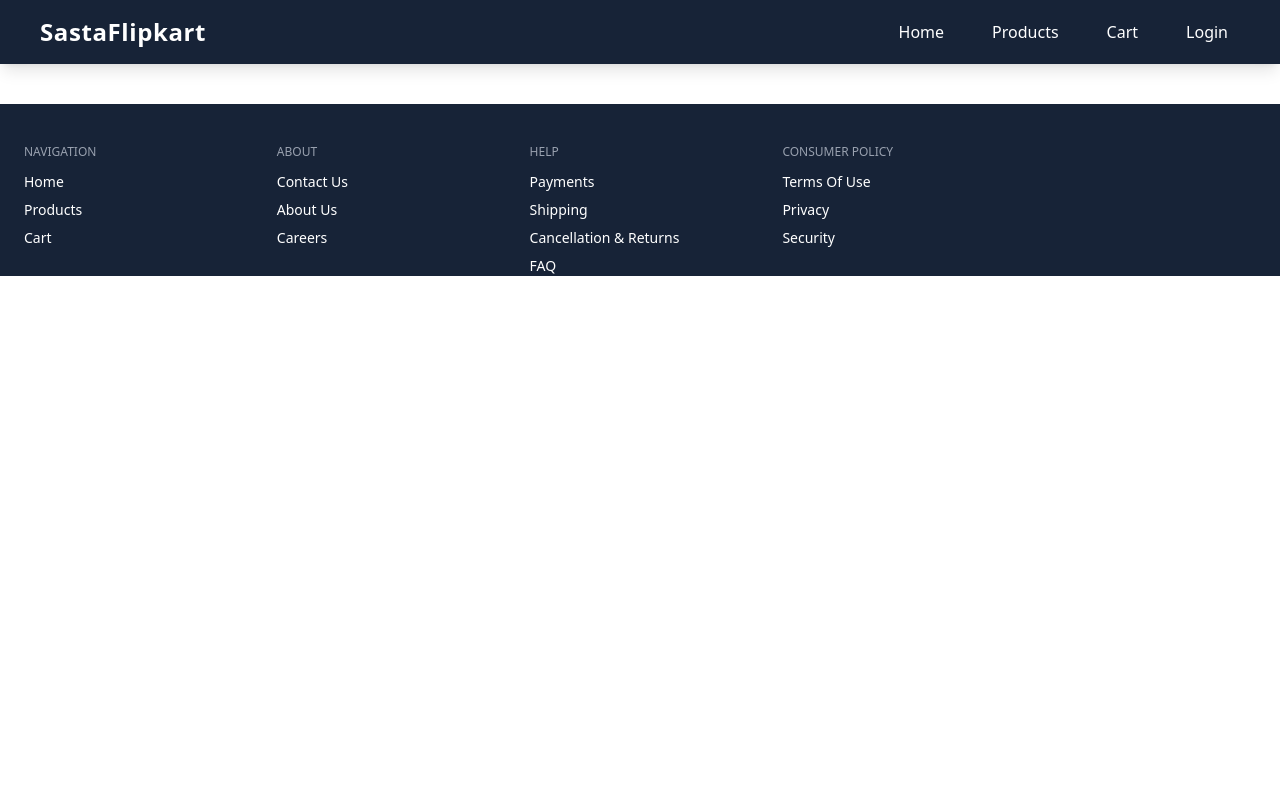
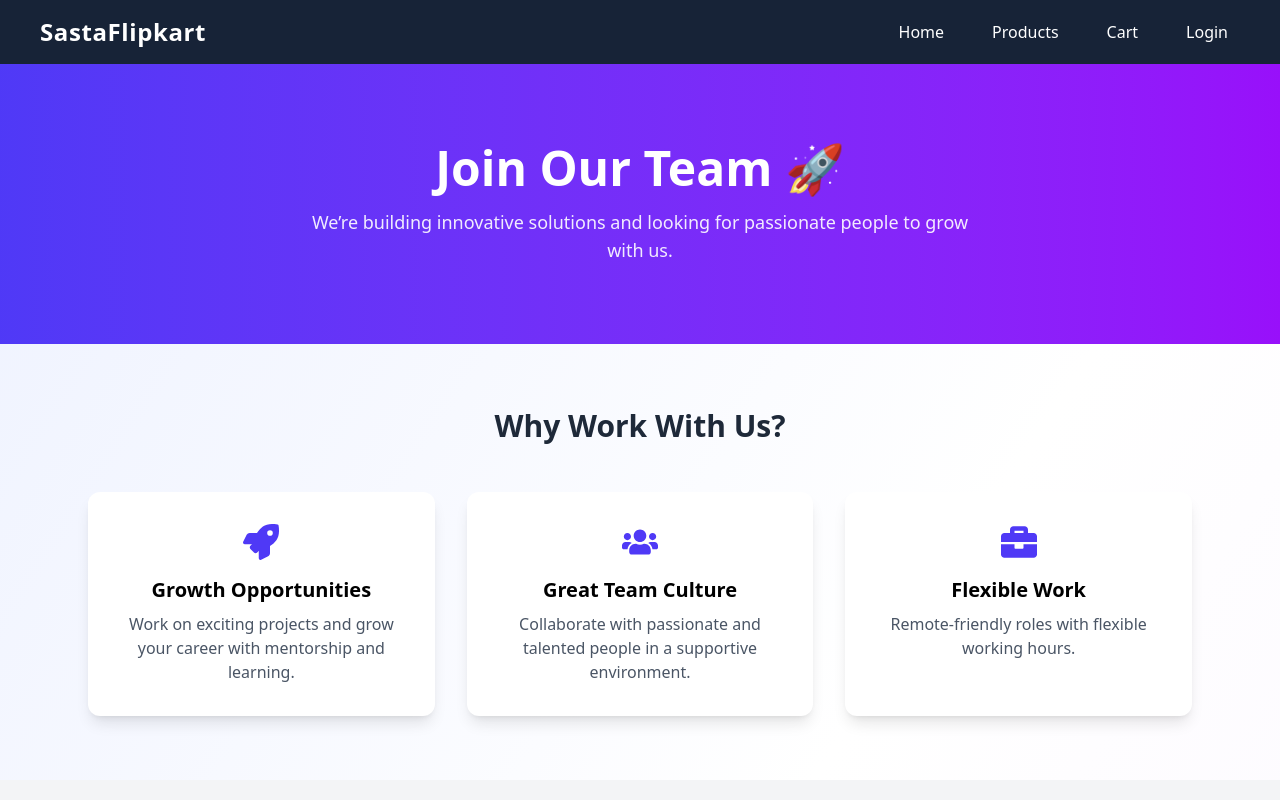
Before and after one commit to Nisita-Chandel/Flipcart-clone, a React (Vite) app in the folder frontend/: page /careers in a window 1280 px wide. Shown: the top 800 px of the page. Built offline with nearby package versions, Linux system fonts and the light colour scheme.

Commit message:
updated code

```diff
--- a/frontend/package.json
+++ b/frontend/package.json
@@ -13,8 +13,9 @@
     "@tailwindcss/vite": "^4.1.18",
     "axios": "^1.13.2",
     "framer-motion": "^12.34.0",
-    "react": "^19.2.0",
-    "react-dom": "^19.2.0",
+    "react": "^19.2.4",
+    "react-dom": "^19.2.4",
+    "react-hook-form": "^7.71.2",
     "react-router-dom": "^7.13.0",
     "react-toastify": "^11.0.5",
     "tailwindcss": "^4.1.18"
--- a/frontend/src/pages/career.jsx
+++ b/frontend/src/pages/career.jsx
@@ -33,8 +33,7 @@ const Career = () => {
 
       {/* Hero Section */}
       <div className="bg-gradient-to-r from-indigo-600 to-purple-600 text-white py-20 text-center px-6">
-        <h1 className="text-4x
-        l md:text-5xl font-bold mb-4">
+        <h1 className="text-4xl md:text-5xl font-bold mb-4">
           Join Our Team 🚀
         </h1>
         <p className="max-w-2xl mx-auto text-lg opacity-90">
--- a/frontend/src/routes/Approutes.jsx
+++ b/frontend/src/routes/Approutes.jsx
@@ -6,9 +6,7 @@ import Register from "../pages/Register";
 import Cart from "../pages/Cart";
 import About from "../pages/About";
 import ProductDetails from "../pages/ProductDetails";
-import Career from "../pages/career";
-
-
+import Career from "../pages/Career";
 const AppRoutes = () => {
   return (
     <Routes>
@@ -19,9 +17,7 @@ const AppRoutes = () => {
       <Route path="/cart" element={<Cart />} />
       <Route path="/about" element={<About />} />
       <Route path="/details" element={<ProductDetails />} />
-      <Route path="/career" element={<Career/>}></Route>
-
-
+      <Route path="/careers" element={<Career />} />
     </Routes>
   );
 };
```
Also changed, not shown: 1 other file (tests, documents, lock files or other folders).
